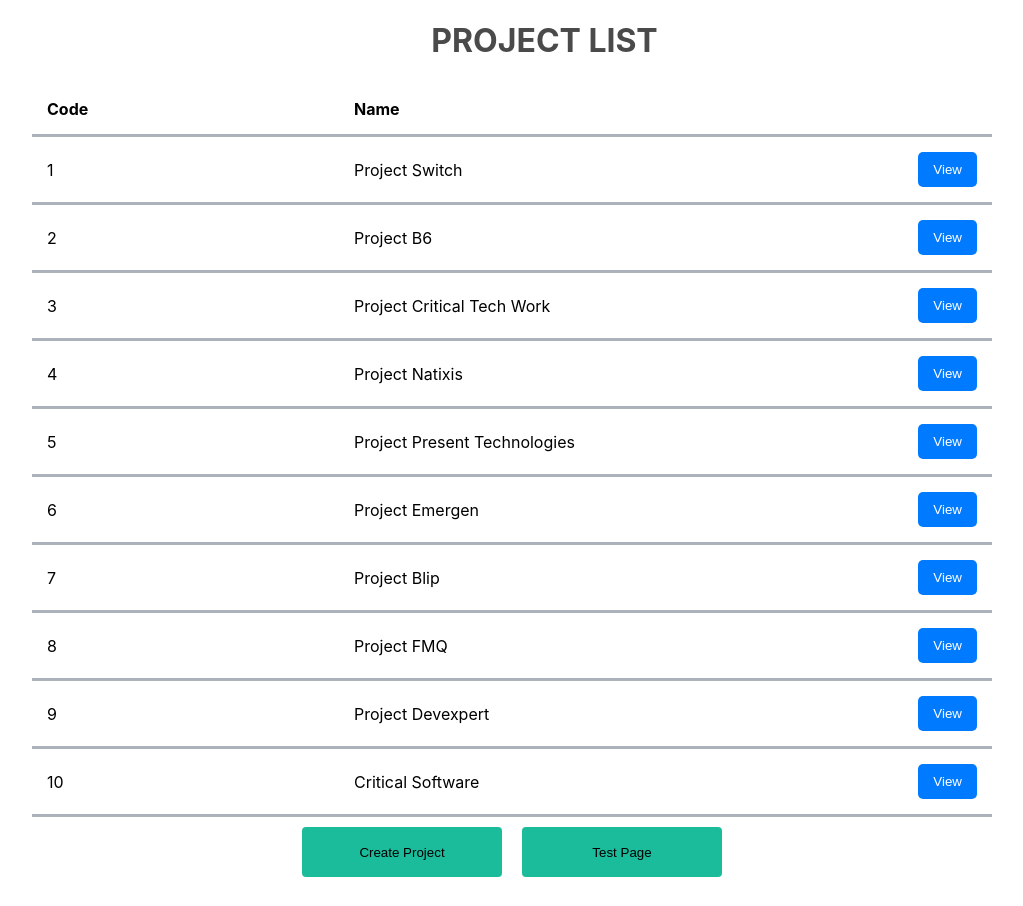
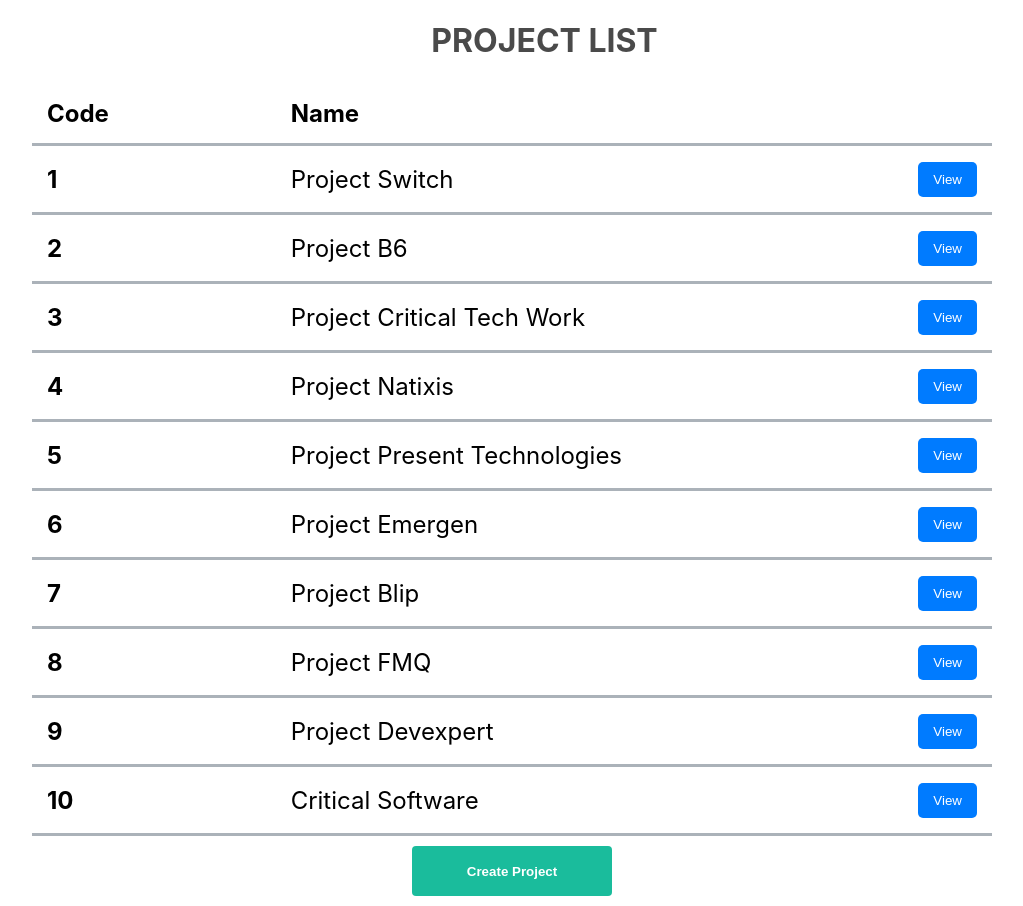
Before and after one commit to ivo-menezes/project_g3, a React (Create React App) app in the folder ui/: page /listProjects in a window 1280 px wide. Shown: the whole page, without its empty margins (128-1151 px from the left). Built offline with nearby package versions, Linux system fonts and the light colour scheme.

Commit message:
US024: UI Implementation: Added router between listProjects.js and viewProject.js, updated listProject and viewProject, TableBody.js, TableHeader.js, table.js, index.css and AppProvider.js. (resolved #82)

```diff
--- a/ui/src/components/table.js
+++ b/ui/src/components/table.js
@@ -2,15 +2,12 @@ import React from 'react';
 import TableHeader from './tableheader';
 import TableBody from './tablebody';
 
-
-const Table = ({ headers, data, onViewClick }) => {
+const Table = ({ headers, data}) => {
     return (
-        <>
-            <table className={'table-sprint'} >
-                <TableHeader headers={headers} />
-                <TableBody data={data} onViewClick={onViewClick} />
-            </table>
-        </>
+        <table className={'table-sprint'}>
+            <TableHeader headers={headers} />
+            <TableBody data={data}/>
+        </table>
     );
 };
 
--- a/ui/src/components/tablebody.js
+++ b/ui/src/components/tablebody.js
@@ -1,24 +1,17 @@
-import React from 'react';
-import Button from "./button";
+import React from "react";
 
-
-const TableBody = ({ data, onViewClick  }) => {
-
-    const handleViewClick = (item) => {
-        onViewClick (item);
-    }
-    const rows = data.map((row, index) => (
-        <tr key={index}>
-            {Object.values(row).map((cellValue, cellIndex) =>
-                (<td key={cellIndex} >{cellValue} </td>
+const TableBody = ({ data }) => {
+    return (
+        <tbody>
+        {data.map((row, rowIndex) => (
+            <tr key={rowIndex}>
+                {Object.values(row).map((cellValue, cellIndex) => (
+                    <td key={cellIndex}>{cellValue}</td>
                 ))}
-            <td>
-                <Button className='sprint-button-view' name={'View'} onClick={() => handleViewClick(row)} ></Button>
-            </td>
-        </tr>
-    ));
-
-    return <tbody>{rows}</tbody>;
+            </tr>
+        ))}
+        </tbody>
+    );
 };
 
 export default TableBody;
--- a/ui/src/components/tableheader.js
+++ b/ui/src/components/tableheader.js
@@ -1,12 +1,12 @@
-import React from 'react';
+import React from "react";
 
 const TableHeader = ({ headers }) => {
     return (
         <thead>
         <tr>
-            {Object.values(headers).map((header, index) =>
-                (<th key={index}>{header.label}</th>
-                ))}
+            {headers.map((header) => (
+                <th key={header.key}>{header.label}</th>
+            ))}
         </tr>
         </thead>
     );
--- a/ui/src/context/AppProvider.js
+++ b/ui/src/context/AppProvider.js
@@ -4,11 +4,13 @@ import { Provider } from "./AppContext";
 import reducer from './Reducer';
 import projects from "../store/projects";
 import backlogs from "../store/productBacklogs";
+import listSprint from "../store/sprints";
 
 const AppProvider = (props) =>{
     const initialState = {
         projectList: projects,
         backlogs : backlogs,
+        listSprint : listSprint,
         textValue:'',
         startDate: null,
         endDate: null,
--- a/ui/src/index.css
+++ b/ui/src/index.css
@@ -17,7 +17,7 @@ code {
 .header-welcome {
   color: #243757;
   font-family: source-code-pro, Menlo, Monaco, Consolas, 'Courier New',
-  monospace;;
+  monospace;
   font-size: 70px;
 }
 .button-welcome {
@@ -61,6 +61,8 @@ code {
   cursor: pointer;
   border-radius: 4px;
   background-color: #1abc9c;
+  color: #fff;
+  font-weight: bold;
 }
 
 .bt-container {
@@ -216,6 +218,8 @@ code {
   width: 75%;
   border-collapse: collapse;
   margin: 0 auto;
+  font-size: 1.5rem;
+  text-align: center;
 }
 
 .table-sprint th,
@@ -226,6 +230,7 @@ code {
 }
 .table-sprint th:first-child,
 .table-sprint td:first-child {
+  font-weight: bold;
   width: 30px;
 }
 .table-sprint th:not(:first-child),
@@ -233,7 +238,8 @@ code {
   width: 100px;
 }
 .table-sprint td:last-child {
-  width: 0%;
+  width: 1px;
+  text-align: right;
   border-bottom: 3px solid #ABB2B9;
 }
 .table-sprint th:last-child {
--- a/ui/src/pages/listProjects.js
+++ b/ui/src/pages/listProjects.js
@@ -1,17 +1,40 @@
-import React from "react";
+import React, {useContext} from "react";
 import Header from "../components/header";
 import Button from "../components/button";
 import Table from "../components/table";
-import {Link} from "react-router-dom";
-import projects from "../store/projects";
+import {Link, useNavigate } from "react-router-dom";
+import AppContext from "../context/AppContext";
 
-const headers = {
-    header1: {label: "Code"},
-    header2: {label: "Name"},
-    header3: {label: ""},
-}
+const headers = [
+    { label: "Code", key: "id" },
+    { label: "Name", key: "title" },
+    { label: "", key: "view" },
+];
 
 const ListProjects = () => {
+
+    const navigate = useNavigate();
+    const { state } = useContext(AppContext);
+
+    const project = state.projectList;
+
+    const handleRowClick = (id) => {
+        console.log("Clicked row with ID:", id);
+        navigate(`/viewProject/${id}`);
+    };
+
+    const projects = project.map((project) => ({
+        id: project.id,
+        title: project.title,
+        view: (
+            <Button
+                className="sprint-button-view"
+                name={"View"}
+                onClick={() => handleRowClick(project.id)}
+            ></Button>
+        ),
+    }));
+
     return (
         <div>
             <Header className= 'header-listProjects' text='Project List' style={{marginLeft: "65px"}}/>
@@ -20,9 +43,6 @@ const ListProjects = () => {
                 <Link to='/createProject'>
                     <Button className='button-ListProjects' name='Create Project'/>
                 </Link>
-                <Link to='/testPage'>
-                    <Button className='button-ListProjects' name='Test Page'/>
-                </Link>
             </div>
 
         </div>
--- a/ui/src/pages/testPage.js
+++ /dev/null
@@ -1,22 +0,0 @@
-import Button from "../components/button";
-import { Link } from "react-router-dom"
-import Header from "../components/header";
-import React from "react";
-
-const TestPage = () => {
-    return (
-        <div>
-            <Header text="PROJECT VIEW" className= 'header-listProjects' style={{ marginLeft: "65px" }} />
-            <h2 className= 'header-listProjects' style={{ marginLeft: "65px" }} >Page under construction</h2>
-            <div className='bt-container '>
-            <Link to='/createUserStory'>
-                <Button className='button-ListProjects' name='Create User Story' />
-            </Link>
-            <Link to='/listSprints'>
-                <Button className='button-ListProjects' name='Sprint List' />
-            </Link>
-            </div>
-        </div>
-    )
-}
-export default TestPage;
--- /dev/null
+++ b/ui/src/pages/viewProject.js
@@ -0,0 +1,54 @@
+import React, { useContext } from "react";
+import Button from "../components/button";
+import { Link, useParams } from "react-router-dom";
+import Header from "../components/header";
+import AppContext from "../context/AppContext";
+
+const ViewProject = () => {
+    const { id } = useParams();
+    const { state } = useContext(AppContext);
+
+    console.log("projectList in ViewProject:", state.projectList);
+
+    const project = state.projectList.find(
+        (project) => project.id === parseInt(id)
+    );
+
+    console.log("projectId in ViewProject:", id);
+    console.log("project in ViewProject:", project);
+
+    return (
+        <div>
+            <Header
+                text="PROJECT VIEW"
+                className="header-listProjects"
+                style={{ marginLeft: "65px" }}
+            />
+            {project ? (
+                <>
+                    <ul>
+                        <li style={{ marginLeft: "65px" }}>
+                            <h2>{project.title}</h2>
+                        </li>
+                        <li style={{ marginLeft: "65px" }}>Code: {project.id}</li>
+                    </ul>
+                </>
+            ) : (
+                <p>No project found with code</p>
+            )}
+            <div className="bt-container ">
+                <Link to="/createUserStory">
+                    <Button className="button-ListProjects" name="Create User Story" />
+                </Link>
+                <Link to={`/listSprints`}>
+                    <Button className="button-ListProjects" name="Sprint List" />
+                </Link>
+                <Link to={`/listProjects`}>
+                    <Button className="button-ListProjects" name="Back to Project List" />
+                </Link>
+            </div>
+        </div>
+    );
+};
+
+export default ViewProject;
```
Also changed, not shown: ui/src/routes/route.js (+5 -5 lines).
